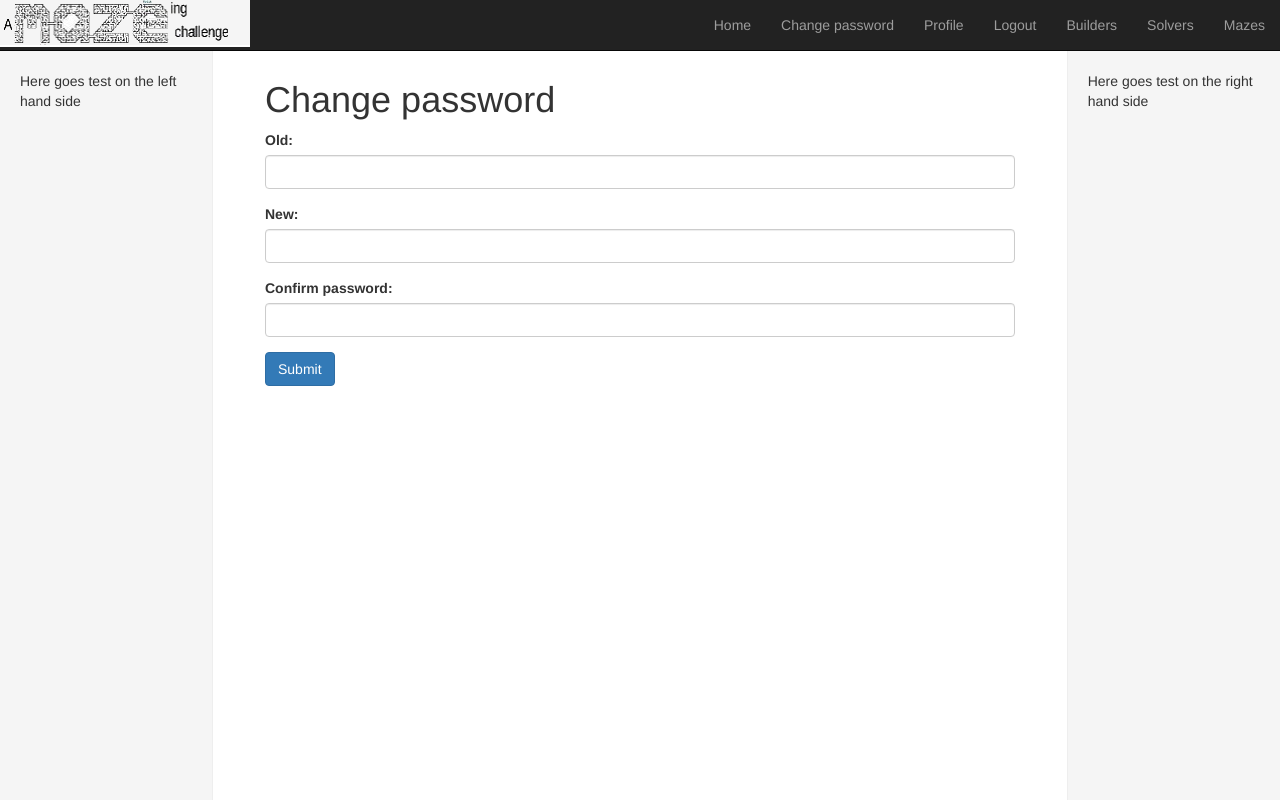
After one commit to 2065983Y/amazing_app, a Django app: page /password/change/ in a window 1280 px wide. The commit adds this page. Run offline with Django 3.2, Linux system fonts and the light colour scheme; the visitor is signed in with stand-in values (Sample User, id 1); some libraries are stand-ins or nearby versions.

Commit message:
Random changes

```diff
--- a/amazing_project/urls.py
+++ b/amazing_project/urls.py
@@ -1,6 +1,6 @@
 from django.conf.urls import patterns, include, url
 from django.contrib import admin
-from amazingapp import views
+from django.conf import settings
 from registration.backends.simple.views import RegistrationView
 from django.contrib.auth import views as auth_views
 
@@ -16,7 +16,22 @@ urlpatterns = patterns('',
     # url(r'^blog/', include('blog.urls')),
 
     url(r'^admin/', include(admin.site.urls)),
-    url(r'^mazeapp/S', include("amazingapp.urls")),
-    url(r'^$', views.index),
+    url(r'^mazeapp/', include("amazingapp.urls")),
     url(r'^accounts/register/$', MyRegistrationView.as_view(), name='registration_register'),
-    (r'^accounts/',include('registration.backends.simple.urls')),)
+    (r'^accounts/',include('registration.backends.simple.urls')),
+    url(r'^password/change/$',
+                auth_views.password_change,
+                name='password_change'),
+    url(r'^password/change/done/$',
+                auth_views.password_change_done,
+                name='password_change_done'),
+)
+
+
+
+if settings.DEBUG:
+    urlpatterns += patterns(
+        'django.views.static',
+        (r'^media/(?P<path>.*)',
+        'serve',
+        {'document_root': settings.MEDIA_ROOT}),)
--- a/amazingapp/models.py
+++ b/amazingapp/models.py
@@ -35,7 +35,7 @@ class UserProfile(models.Model):
     user = models.OneToOneField(User)
     picture = models.ImageField(upload_to='profile_images', blank=True)
     mazes_created = models.IntegerField(default=0)
-    mazes_solved=models.IntegerField(default=0)
+    mazes_solved = models.IntegerField(default=0)
 
     def __unicode__(self):
         return self.user.username
--- a/amazingapp/urls.py
+++ b/amazingapp/urls.py
@@ -4,14 +4,12 @@ from amazingapp import views
 
 urlpatterns = patterns('',
     url(r'^$', views.index, name='index'),
-    url(r'^/builders/', views.builders, name='builders'),
-    url(r'^/solvers/', views.solvers, name='solvers'),
-    url(r'^/mazes/', views.mazes, name='mazes'),
-    url(r'^/solve$', views.pickMaze, name='mazePicker'),
-    url(r'^/solve/(?P<maze_name>[\w\-]+)/$', views.solveMaze, name='solveMaze'),
-    url(r'^/create/$', views.create_maze, name='createMaze'),
+    url(r'^builders/', views.builders, name='builders'),
+    url(r'^solvers/', views.solvers, name='solvers'),
+    url(r'^mazes/', views.mazes, name='mazes'),
+    url(r'^solve$', views.pickMaze, name='mazePicker'),
+    url(r'^solve/(?P<maze_name>[\w\-]+)/$', views.solveMaze, name='solveMaze'),
+    url(r'^create/$', views.create_maze, name='createMaze'),
     url(r'^logout/$', views.user_logout, name='logout'),
     url(r'^profile/$', views.edit_profile, name='profile'),
-    url(r'add_profile/', views.register_profile, name='register_profile'),
-
-)
+    url(r'add_profile/', views.register_profile, name='register_profile'),)
--- a/templates/amazingApp/index.html
+++ b/templates/amazingApp/index.html
@@ -25,7 +25,7 @@
 
 {% block main_block %}
 		<div class="button_block">
-            <p><button class="btn btn-primary btn-block" type="submit" name="submit">Log in</button></p>
+            <p><button class="btn btn-primary btn-block" type="submit" name="submit" >Log in</button></p>
             <p><button class="btn btn-warning btn-block" type="submit" name="submit">Register</button></p>
             <p><button class="btn btn-danger btn-block" type="submit" name="submit">Continue as guest </button></p>
 		</div>
--- a/templates/base.html
+++ b/templates/base.html
@@ -37,8 +37,8 @@
         <ul class="nav navbar-nav navbar-right">
          <li><a href="{% url 'index' %}">Home</a></li>
         {% if user.is_authenticated %}
-            <li><a href="{% url 'auth_password_change' %}">Change password</a></li>
-            <li><a href="{%url 'profile' %}">Profile</a></li>
+            <li><a href="{% url 'password_change' %}">Change password</a></li>
+			<li><a href="{%url 'profile' %}">Profile</a></li>
             <li><a href="{% url 'auth_logout' %}?next=/mazeapp/">Logout</a></li>
         {% else %}
               <li><a href="{% url 'registration_register' %}">Register Here</a></li>
--- /dev/null
+++ b/templates/registration/password_change_form.html
@@ -0,0 +1,32 @@
+{% extends "base.html" %}
+{% load i18n %}
+
+
+{% block main_block %}
+<form class="form-signin" role="form" method="post" action=".">
+	{% csrf_token %}
+	<h1 class="form-signin-heading">Change password</h1>
+	<div class="form-group">
+		<p class="required"><label for="id_old_password">Old:</label>
+			<input class="form-control" id="id_old_password" maxlength="30" name="old_password" type="password"
+		</p>
+	</div>
+
+	<div class="form-group">
+		<p class="required"><label for="id_new_password1">New:</label>
+			<input class="form-control" id="id_new_password1" maxlength="30" name="new_password1" type="password"
+		</p>
+	</div>
+
+	<div class="form-group">
+		<p class="required"><label for="id_new_password2">Confirm password:</label>
+			<input class="form-control" id="id_new_password2" maxlength="30" name="new_password2" type="password"
+		</p>
+	</div>
+
+
+
+
+	<input class="btn btn-primary" type="submit" value="{% trans 'Submit' %}" />
+</form>
+{% endblock %}
```
Also changed, not shown: amazing_project/settings.py (+5 -2 lines), amazingapp/forms.py (+5 -4 lines), templates/registration/change_password.html (deleted, +0 -10 lines), amazingapp/views.py (line endings or trailing spaces), profile_images/rango.jpg (deleted), profile_images/rango_NvVI2Ej.jpg (deleted), profile_images/rango_QSoV1f4.jpg (deleted), profile_images/rango_rhWBARi.jpg (deleted).
